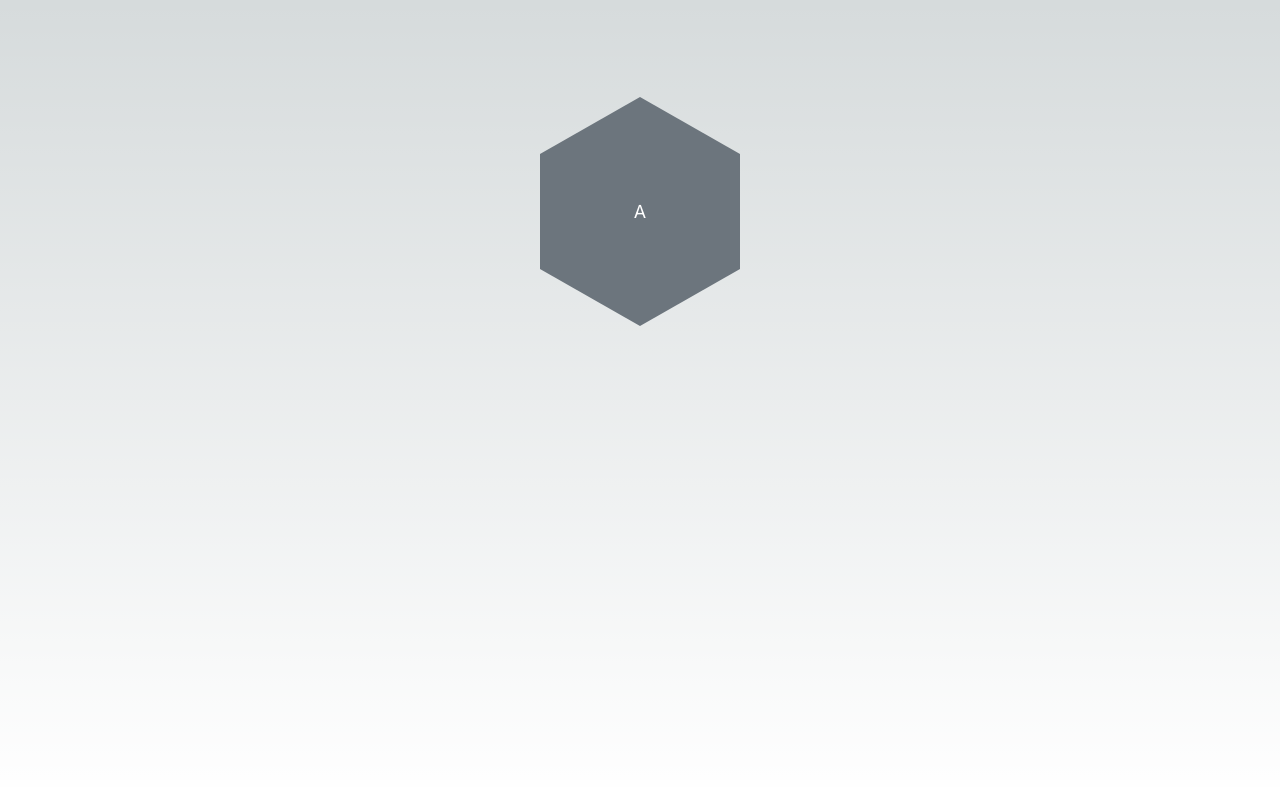
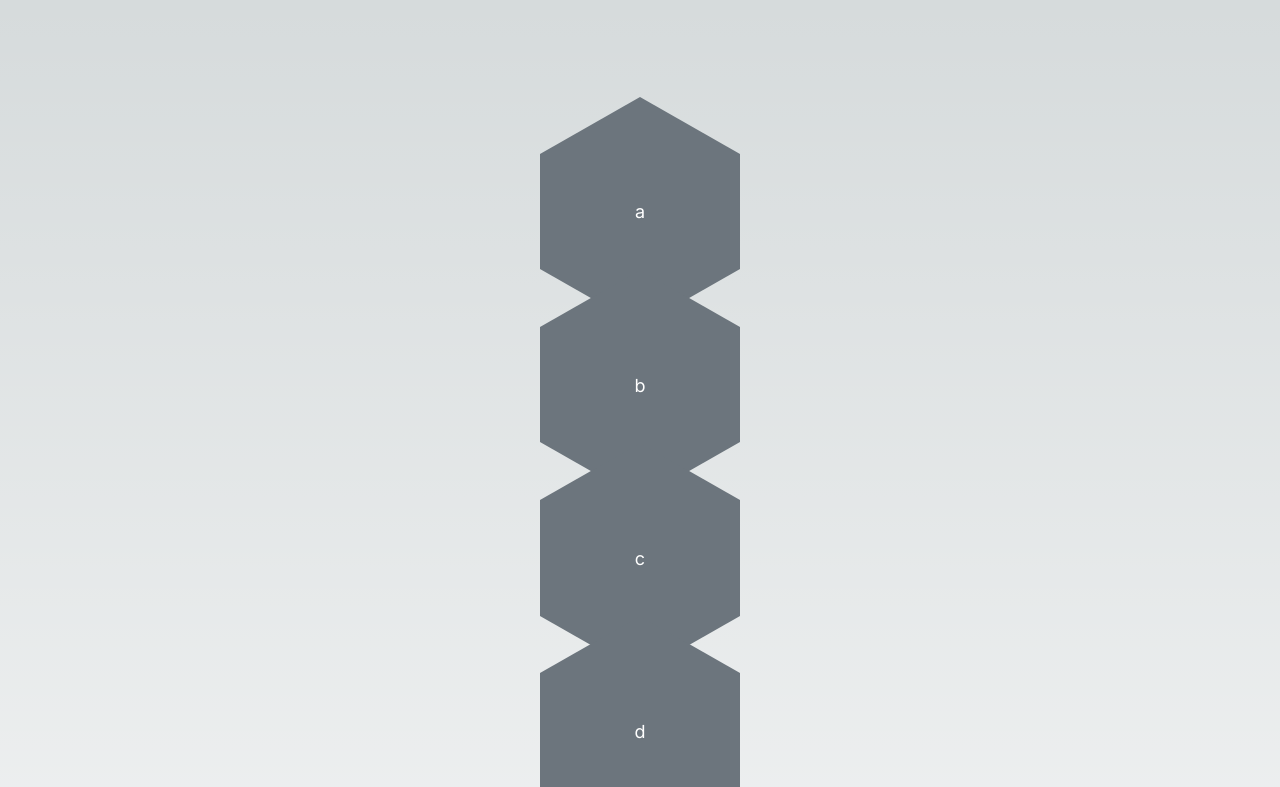
Before and after one commit to Chikage8/spelling-bee-game, a Next.js app: page / in a window 1280 px wide. Shown: the top 787 px of the page. Built offline with nearby package versions, Linux system fonts and the light colour scheme.

Commit message:
Implemented the generation of multiple hexagons by the hive component

```diff
--- a/src/app/page.js
+++ b/src/app/page.js
@@ -13,7 +13,7 @@ export default function Home() {
   return (
     <main className="flex min-h-screen flex-col items-center justify-between p-24">
         {/* {yedi_haneli_kelimeler} */}
-        <Hive letter='A'></Hive>
+        <Hive letters={['a', 'b', 'c', 'd', 'e', 'f', 'g']}></Hive>
     </main>
   );
 }
--- a/src/app/ui/Hive.jsx
+++ b/src/app/ui/Hive.jsx
@@ -2,13 +2,18 @@ import React from 'react'
 import Hexagon from './Hexagon';
 
 const Hive = (props) => {
-  return (
-    <div>
-        <Hexagon>
-            <p>{props.letter}</p>
-        </Hexagon>
-    </div>
-  )
+
+    let hexagons = []
+
+    props.letters.map((letter, index) => {
+        hexagons.push(<Hexagon key={index}><p>{letter}</p></Hexagon>)
+    })
+
+    return (
+        <div>
+            {hexagons}
+        </div>
+    )
 }
 
 export default Hive
```
